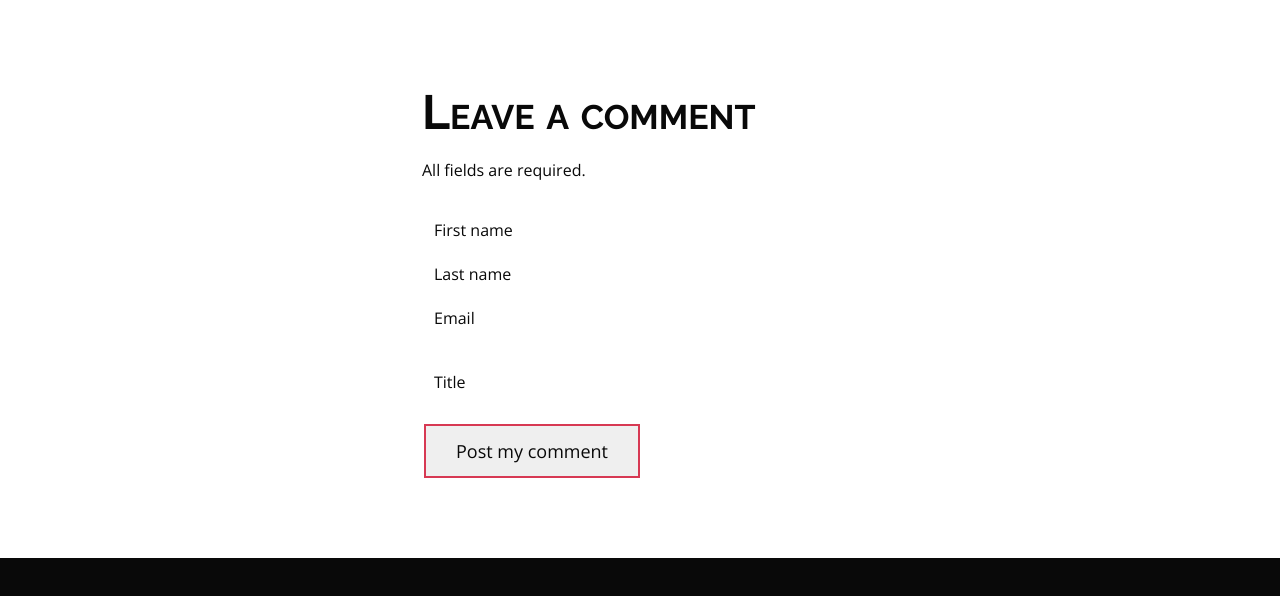
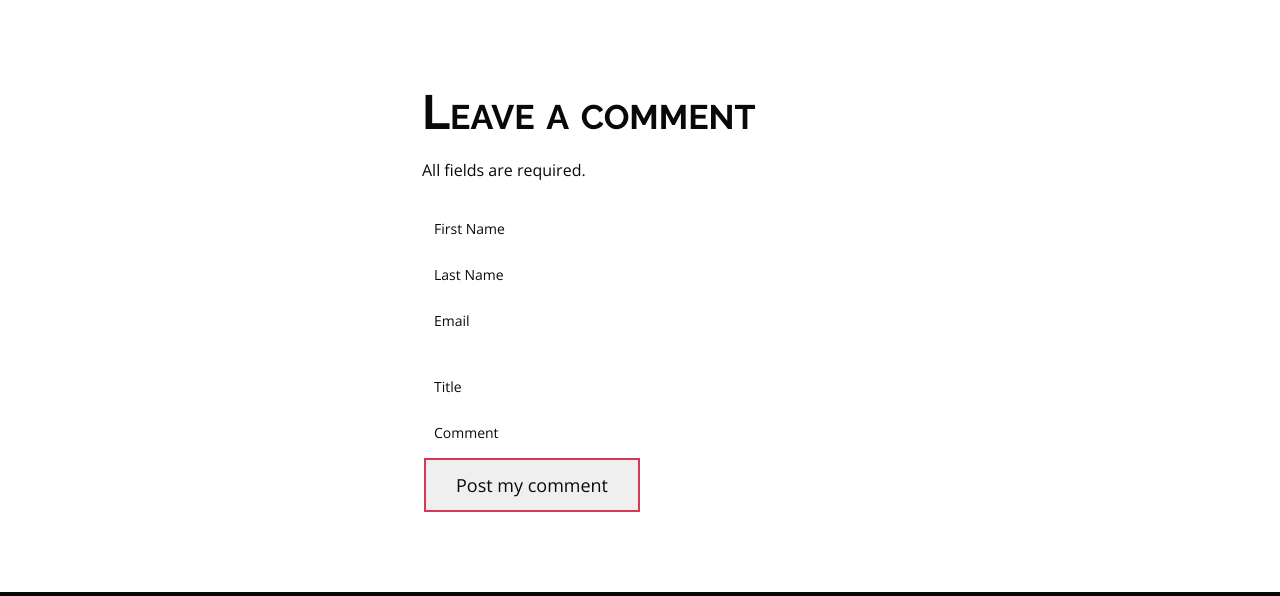
Before and after one commit to victorcolonfigueroa/holbertonschool-web_front_end, a plain HTML site: page form/03-article.html in a window 1280 px wide. Shown: the part 1690-2286 px from the top of the page. Drawn offline with nearby package versions, Linux system fonts and the light colour scheme.

Commit message:
Fix label typos in form fields and update stylesheet link

```diff
--- a/form/03-article.html
+++ b/form/03-article.html
@@ -9,7 +9,7 @@
     <link rel="icon" type="image/x-icon" href="/favicon.ico">
     <link rel="icon" type="image/png" href="/favicon.png">
     <link href="https://fonts.googleapis.com/css?family=Open+Sans:400,700|Raleway:700&display=swap" rel="stylesheet">
-    <link rel="stylesheet" href="02-styles.css">
+    <link rel="stylesheet" href="03-styles.css">
 </head>
 
 <body>
@@ -183,19 +183,19 @@
                                 Your personal information
                             </legend>
                             <div class="form-group col-1-2">
-                             <label for="your-first-name">First name</label>
-                             <div class="form-field">
-                                <span class="form-field-container"></span>
-                             </div>
+                                <label for="your-first-name">First Name</label>
+                                <div class="form-field">
+                                    <span class="form-field-container"></span>
+                                </div>
                             </div>
                             <div class="form-group col-1-2">
-                                <lable for="your-last-name">Last name</label>
+                                <label for="your-last-name">Last Name</label>
                                 <div class="form-field">
                                     <span class="form-field-container"></span>
                                 </div>
                             </div>
                             <div class="form-group col-2-3">
-                                <lable for="your-email">Email</lable>
+                                <label for="your-email">Email</label>
                                 <div class="form-field">
                                     <span class="form-field-container"></span>
                                 </div>
@@ -206,19 +206,19 @@
                                 Your comment
                             </legend>
                             <div class="form-group col-2-3">
-                                <lable for="your-title">Title</lable>
+                                <label for="your-title">Title</label>
                                 <div class="form-field">
                                     <span class="form-field-container"></span>
                                 </div>
                             </div>
                             <div class="form-group col-2-3">
-                                <lable for="your-comment"></lable>
+                                <label for="your-comment">Comment</label>
                                 <div class="form-field">
                                     <span class="form-field-container"></span>
                                 </div>
                             </div>
                             <div class="form-group">
-                                <button class="button button-primary" type="submit">Post my comment</button>
+                                <button class="button button-primary">Post my comment</button>
                             </div>
                         </fieldset>
                     </form>
--- a/form/03-styles.css
+++ b/form/03-styles.css
@@ -865,7 +865,7 @@ fieldset {
     padding: 0 0 2rem;
 }
 
-lable {
+label {
     cursor: pointer;
     display: block;
     white-space: nowrap;
```
